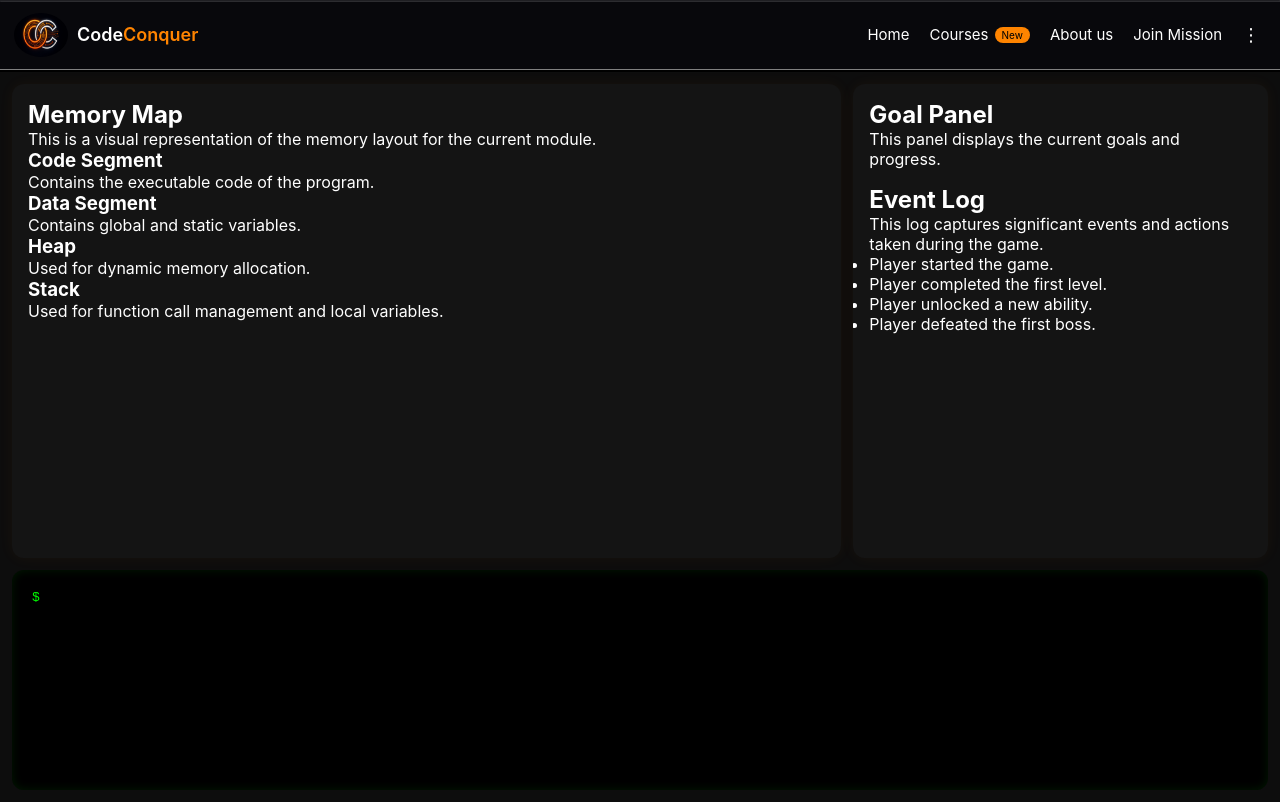
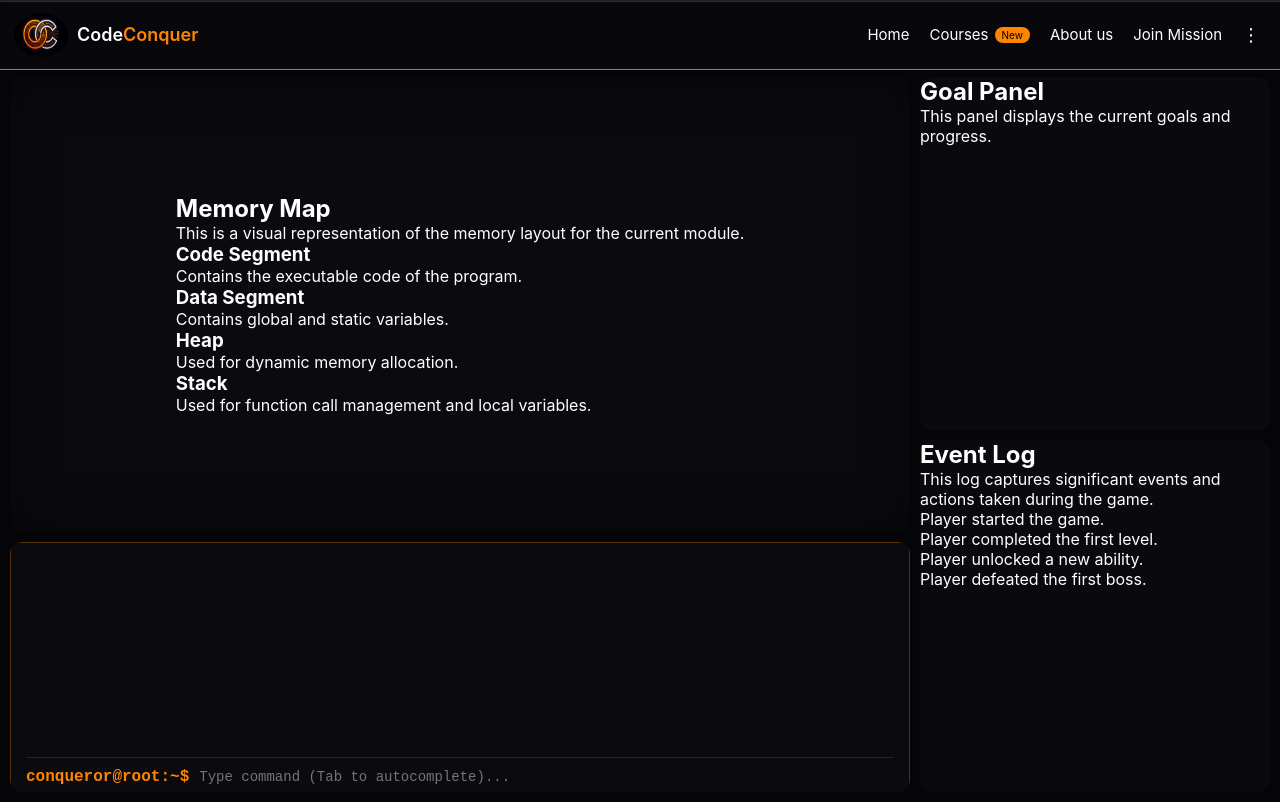
Before and after one commit to Arshh-W/concept-mastery-engine, a React app in the folder frontend/: page /os/memory in a window 1280 px wide. Built offline with nearby package versions, Linux system fonts and the light colour scheme; the HTML template or start-up script is replaced by a standard one.

Commit message:
terminal

```diff
--- /dev/null
+++ b/frontend/src/components/Terminal.css
@@ -0,0 +1,54 @@
+.terminal-wrapper {
+    background: #0a0a0f;
+    border: 1px solid rgba(255, 132, 0, 0.3);
+    height: 260px;
+    padding: 15px;
+    font-family: 'Fira Code', 'Courier New', monospace;
+    overflow-y: auto;
+    border-radius: 8px;
+    display: flex;
+    flex-direction: column;
+}
+
+.terminal-output {
+    flex-grow: 1;
+    overflow-y: auto;
+    margin-bottom: 10px;
+}
+
+.terminal-line {
+    margin-bottom: 8px;
+    font-size: 14px;
+}
+
+.prompt {
+    color: #ff8400;
+    font-weight: bold;
+    margin-right: 10px;
+}
+
+.output-text {
+    color: #888;
+    padding-left: 20px;
+    margin-top: 4px;
+}
+
+.input-line {
+    display: flex;
+    align-items: center;
+    border-top: 1px solid rgba(255, 255, 255, 0.1);
+    padding-top: 10px;
+}
+
+.input-line input {
+    background: transparent;
+    border: none;
+    color: #fff;
+    flex-grow: 1;
+    font-family: inherit;
+    font-size: 14px;
+}
+
+.input-line input:focus {
+    outline: none;
+}
--- a/frontend/src/components/Terminal.jsx
+++ b/frontend/src/components/Terminal.jsx
@@ -1,51 +1,78 @@
-import React, { useState } from "react";
+import React, { useState, useEffect, useRef } from 'react';
+import useGameStore from '../store/useGameStore';
+import './Terminal.css';
 
-export default function Terminal({ onCommand }) {
-  const [input, setInput] = useState("");
-  const [history, setHistory] = useState([]);
+const VALID_COMMANDS = ['alloc', 'free', 'compact', 'SELECT', 'INSERT', 'help', 'clear'];
+
+const Terminal = () => {
+    const [input, setInput] = useState('');
+    const [historyIndex, setHistoryIndex] = useState(-1);
+    const { commandHistory, addCommand, logEvent } = useGameStore();
+    const terminalEndRef = useRef(null);
+
+    // Auto-scroll to bottom on new output
+    useEffect(() => {
+        terminalEndRef.current?.scrollIntoView({ behavior: 'smooth' });
+    }, [commandHistory]);
 
     const handleKeyDown = (e) => {
-    if (e.key === "Enter") {
-      if (!input.trim()) return;
-
-
-      setHistory((prev) => [...prev, input]);
-
-
-      if (onCommand) {
-        onCommand(input);
+        if (e.key === 'Enter') {
+            processCommand();
+        } else if (e.key === 'ArrowUp') {
+            // Navigate history up
+            if (historyIndex < commandHistory.length - 1) {
+                const newIndex = historyIndex + 1;
+                setHistoryIndex(newIndex);
+                setInput(commandHistory[commandHistory.length - 1 - newIndex].cmd);
             }
-
-
-      setInput("");
+        } else if (e.key === 'Tab') {
+            e.preventDefault();
+            // Simple Autocomplete
+            const match = VALID_COMMANDS.find(c => c.toLowerCase().startsWith(input.toLowerCase()));
+            if (match) setInput(match);
         }
     };
 
+    const processCommand = () => {
+        if (!input.trim()) return;
+
+        //  Log the command locally
+        addCommand(input, `Executing ${input}...`);
+
+        //  Mock Logic (In reality, you'd call your api.js here)
+        if (input.startsWith('alloc')) {
+            logEvent("Memory allocation request sent to Kernel.", "success");
+        } else if (!VALID_COMMANDS.includes(input.split(' ')[0])) {
+            logEvent(`Unknown command: ${input}`, "error");
+        }
+
+        setInput('');
+        setHistoryIndex(-1);
+    };
+
     return (
-    <div style={{ padding: "10px", fontFamily: "monospace", color: "lime" }}>
-
-      {history.map((cmd, index) => (
-        <div key={index}>$ {cmd}</div>
+        <div className="terminal-wrapper">
+            <div className="terminal-output">
+                {commandHistory.map((item, index) => (
+                    <div key={index} className="terminal-line">
+                        <span className="prompt">conqueror@root:~$</span> {item.cmd}
+                        <div className="output-text">{item.output}</div>
+                    </div>
                 ))}
-
-
-      <div>
-        ${" "}
+                <div ref={terminalEndRef} />
+            </div>
+            <div className="input-line">
+                <span className="prompt">conqueror@root:~$</span>
                 <input
-          style={{
-            background: "black",
-            border: "none",
-            outline: "none",
-            color: "lime",
-            width: "90%",
-            fontFamily: "monospace",
-          }}
+                    autoFocus
                     value={input}
                     onChange={(e) => setInput(e.target.value)}
                     onKeyDown={handleKeyDown}
-          autoFocus
+                    placeholder="Type command (Tab to autocomplete)..."
                 />
             </div>
         </div>
     );
-}
+};
+
+export default Terminal;
--- a/frontend/src/pages/Gameshell.css
+++ b/frontend/src/pages/Gameshell.css
@@ -1,77 +1,94 @@
+:root {
+  --sidebar-width: 350px;
+  --terminal-height: 250px;
+  --navbar-height: 65px;
+  --ember-glow: rgba(255, 132, 0, 0.2);
+}
 
-
+/* Main Wrapper */
 .game-container {
   display: grid;
-  grid-template-columns: 2fr 1fr;
-  grid-template-rows: 1fr 220px;
+  /* Left panel expands, Right panel is fixed */
+  grid-template-columns: 1fr var(--sidebar-width);
+  /* Top area expands, Bottom panel is fixed */
+  grid-template-rows: 1fr var(--terminal-height);
 
-  height: calc(100vh - 70px);
-  margin-top: 70px;
-
-  background: #0d0d0d;
-  gap: 12px;
-  padding: 12px;
-
+  height: calc(100vh - var(--navbar-height));
+  margin-top: var(--navbar-height);
+  background: #050508;
+  gap: 10px;
+  padding: 10px;
   box-sizing: border-box;
+  overflow: hidden; /* No scroll on the main shell */
 }
 
 .left-panel {
   grid-column: 1;
   grid-row: 1;
+  background: rgba(15, 15, 20, 0.6);
+  border: 1px solid var(--border);
+  border-radius: 12px;
+  display: flex;
+  align-items: center;
+  justify-content: center;
+  position: relative;
+  overflow: hidden;
+  box-shadow: inset 0 0 50px rgba(0, 0, 0, 0.5);
+}
 
-  background: #141414;
+.right-panel {
+  grid-column: 2;
+  grid-row: 1 / span 2;
+  display: flex;
+  flex-direction: column;
+  gap: 10px;
+}
+
+.right-panel > div {
+  background: rgba(10, 10, 15, 0.9);
+  border: 1px solid var(--border);
   border-radius: 12px;
-  padding: 16px;
-
-  overflow: hidden;
-
-  box-shadow: 0 0 15px rgba(255, 140, 0, 0.05);
+  flex: 1;
+  overflow-y: auto;
 }
 
 
-
-.right-panel {
-  grid-column: 2;
-  grid-row: 1;
-
-  background: #141414;
+.bottom-panel {
+  grid-column: 1;
+  grid-row: 2;
+  background: #0a0a0f;
+  border: 1px solid var(--border);
   border-radius: 12px;
-  padding: 16px;
-
-  overflow-y: auto;
-
-  box-shadow: 0 0 15px rgba(255, 140, 0, 0.05);
-
-  display: flex;
-  flex-direction: column;
-  gap: 16px;
+  overflow: hidden;
 }
 
 
-
-.bottom-panel {
-  grid-column: 1 / span 2;
-  grid-row: 2;
-
-  background: black;
-  border-radius: 12px;
-
-  padding: 10px;
-
-  overflow-y: auto;
-
-  box-shadow: inset 0 0 10px rgba(0, 255, 0, 0.1);
+::-webkit-scrollbar {
+  width: 6px;
+}
+::-webkit-scrollbar-track {
+  background: #050508;
+}
+::-webkit-scrollbar-thumb {
+  background: var(--ember);
+  border-radius: 10px;
 }
 
+/* Responsive: Stack panels on small screens */
+@media (max-width: 1024px) {
+  .game-container {
+    display: flex;
+    flex-direction: column;
+    overflow-y: auto;
+    height: auto;
+  }
 
+  .left-panel {
+    height: 400px;
+  }
 
-.right-panel::-webkit-scrollbar,
-.bottom-panel::-webkit-scrollbar {
-  width: 6px;
+  .right-panel, .bottom-panel {
+    width: 100%;
+    height: auto;
+  }
 }
-
-.right-panel::-webkit-scrollbar-thumb,
-.bottom-panel::-webkit-scrollbar-thumb {
-  background: #444;
-  border-radius: 10px;
-}
```
Lines whose indentation alone changed are shown as unchanged.
